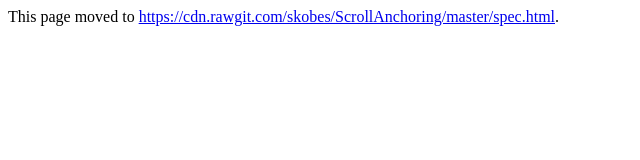
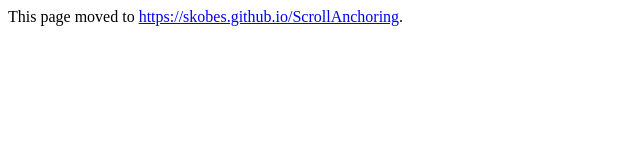
Before and after one commit to WICG/interventions, a plain HTML site: page scroll-anchoring/spec.html in a window 1280 px wide. Shown: the whole page, without its empty margins (0-640 px from the left). Drawn offline with Linux system fonts and the light colour scheme.

Commit message:
Scroll-anchoring: Don't use rawgit link. (#37)

```diff
--- a/scroll-anchoring/spec.html
+++ b/scroll-anchoring/spec.html
@@ -1,2 +1,2 @@
 <!DOCTYPE html>
-This page moved to <a href="https://cdn.rawgit.com/skobes/ScrollAnchoring/master/spec.html">https://cdn.rawgit.com/skobes/ScrollAnchoring/master/spec.html</a>.
+This page moved to <a href="https://skobes.github.io/ScrollAnchoring">https://skobes.github.io/ScrollAnchoring</a>.
```
